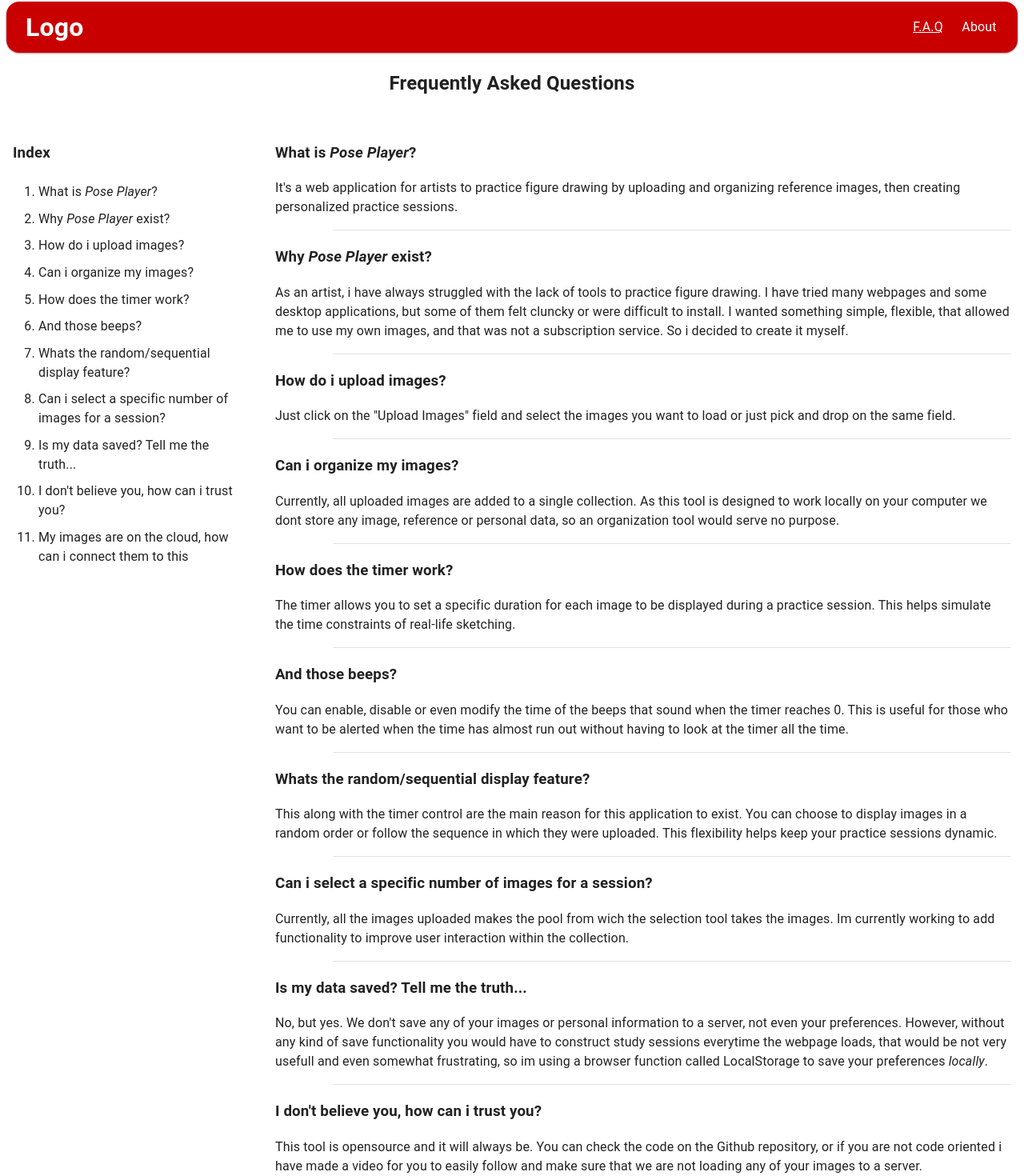
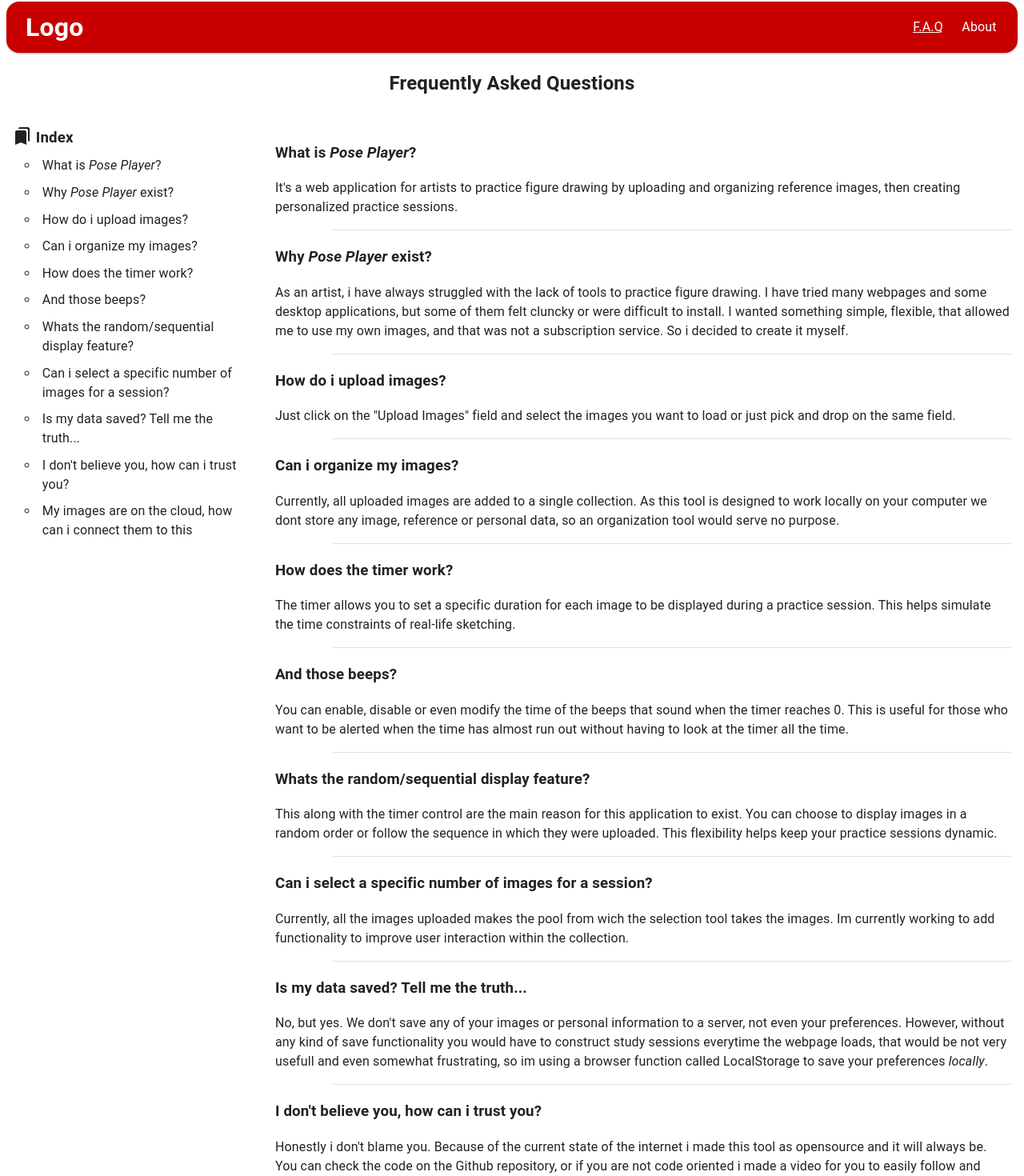
Before and after one commit to Andrefe91/project_poseSketch, a React (Vite) app: page /faq in a window 1280 px wide. Shown: the part 14-1484 px from the top of the page at 80% size. Built offline with nearby package versions, Linux system fonts and the light colour scheme.

Commit message:
Faq navigation update

```diff
--- a/src/Components/FAQ/Faq.jsx
+++ b/src/Components/FAQ/Faq.jsx
@@ -1,11 +1,12 @@
 //Modules
 import React from "react";
+import { HashLink } from "react-router-hash-link";
 //Components
 import StaticAppBar from "../StaticAppBar/StaticAppBar";
 import FootBar from "../FootBar/FootBar";
 import Divider from "@mui/material/Divider";
 //Icons
-import BookmarksIcon from '@mui/icons-material/Bookmarks';
+import BookmarksIcon from "@mui/icons-material/Bookmarks";
 //Css
 import "./faq.css";
 
@@ -18,37 +19,87 @@ function Faq() {
 
 			<div className="faqContent">
 				<div className="indexContainer">
+					<div className="indexHeader">
+						<BookmarksIcon />
 						<h3>Index</h3>
+					</div>
 					<ul className="index">
+						<HashLink smooth to="#what_is_pose_player">
 							<li>
 								What is <i>Pose Player</i>?
 							</li>
+						</HashLink>
+
+						<HashLink smooth to="#why_pose_player_exist">
 							<li>
 								Why <i>Pose Player</i> exist?
 							</li>
+						</HashLink>
+
+						<HashLink smooth to="#how_do_i_upload_images">
 							<li>How do i upload images?</li>
+						</HashLink>
+
+						<HashLink smooth to="#can_i_organize_my_images">
 							<li>Can i organize my images?</li>
+						</HashLink>
+
+						<HashLink smooth to="#how_does_the_timer_works">
 							<li>How does the timer work?</li>
+						</HashLink>
+
+						<HashLink smooth to="#and_those_beeps">
 							<li>And those beeps?</li>
+						</HashLink>
+
+						<HashLink
+							smooth
+							to="#whats_the_random_and_sequential_display_feature"
+						>
 							<li>Whats the random/sequential display feature?</li>
+						</HashLink>
+
+						<HashLink
+							smooth
+							to="#can_i_select_a_specific_number_of_images_for_a_session"
+						>
 							<li>Can i select a specific number of images for a session?</li>
+						</HashLink>
+
+						<HashLink smooth to="#is_my_data_saved">
 							<li>Is my data saved? Tell me the truth...</li>
+						</HashLink>
+
+						<HashLink smooth to="#i_dont_believe_you">
 							<li>I don&apos;t believe you, how can i trust you?</li>
+						</HashLink>
+
+						<HashLink smooth to="#my_images_are_on_the_cloud">
 							<li>
 								My images are on the cloud, how can i connect them to this
 								application?
 							</li>
+						</HashLink>
+
+						<HashLink smooth to="#can_i_use_this_on_my_phone">
 							<li>Can i use this on my phone?</li>
+						</HashLink>
+
+						<HashLink smooth to="#can_you_add_a_given_functionallity">
 							<li>
 								I would like for a given functionallity/option to exist in Pose
 								Player, can you add it?
 							</li>
+						</HashLink>
+
+						<HashLink smooth to="#i_have_more_questions">
 							<li>I have more questions...</li>
+						</HashLink>
 					</ul>
 				</div>
 
 				<div className="questions">
-					<div className="question">
+					<div className="question" id="what_is_pose_player">
 						<h3>
 							What is <i>Pose Player</i>?
 						</h3>
@@ -61,7 +112,7 @@ function Faq() {
 
 					<Divider aria-hidden="true" variant="inset" flexItem />
 
-					<div className="question">
+					<div className="question" id="why_pose_player_exist">
 						<h3>
 							Why <i>Pose Player</i> exist?
 						</h3>
@@ -78,7 +129,7 @@ function Faq() {
 
 					<Divider aria-hidden="true" variant="inset" flexItem />
 
-					<div className="question">
+					<div className="question" id="how_do_i_upload_images">
 						<h3>How do i upload images?</h3>
 						<p>
 							Just click on the &quot;Upload Images&quot; field and select the
@@ -88,7 +139,7 @@ function Faq() {
 
 					<Divider aria-hidden="true" variant="inset" flexItem />
 
-					<div className="question">
+					<div className="question" id="can_i_organize_my_images">
 						<h3>Can i organize my images?</h3>
 						<p>
 							Currently, all uploaded images are added to a single collection.
@@ -100,7 +151,7 @@ function Faq() {
 
 					<Divider aria-hidden="true" variant="inset" flexItem />
 
-					<div className="question">
+					<div className="question" id="how_does_the_timer_works">
 						<h3>How does the timer work?</h3>
 						<p>
 							The timer allows you to set a specific duration for each image to
@@ -111,7 +162,7 @@ function Faq() {
 
 					<Divider aria-hidden="true" variant="inset" flexItem />
 
-					<div className="question">
+					<div className="question" id="and_those_beeps">
 						<h3>And those beeps?</h3>
 						<p>
 							You can enable, disable or even modify the time of the beeps that
@@ -123,7 +174,10 @@ function Faq() {
 
 					<Divider aria-hidden="true" variant="inset" flexItem />
 
-					<div className="question">
+					<div
+						className="question"
+						id="whats_the_random_and_sequential_display_feature"
+					>
 						<h3>Whats the random/sequential display feature?</h3>
 						<p>
 							This along with the timer control are the main reason for this
@@ -135,7 +189,10 @@ function Faq() {
 
 					<Divider aria-hidden="true" variant="inset" flexItem />
 
-					<div className="question">
+					<div
+						className="question"
+						id="can_i_select_a_specific_number_of_images_for_a_session"
+					>
 						<h3>Can i select a specific number of images for a session?</h3>
 						<p>
 							Currently, all the images uploaded makes the pool from wich the
@@ -146,7 +203,7 @@ function Faq() {
 
 					<Divider aria-hidden="true" variant="inset" flexItem />
 
-					<div className="question">
+					<div className="question" id="is_my_data_saved">
 						<h3>Is my data saved? Tell me the truth...</h3>
 						<p>
 							No, but yes. We don&apos;t save any of your images or personal
@@ -161,19 +218,20 @@ function Faq() {
 
 					<Divider aria-hidden="true" variant="inset" flexItem />
 
-					<div className="question">
+					<div className="question" id="i_dont_believe_you">
 						<h3>I don&apos;t believe you, how can i trust you?</h3>
 						<p>
-							This tool is opensource and it will always be. You can check the
-							code on the Github repository, or if you are not code oriented i
-							have made a video for you to easily follow and make sure that we
-							are not loading any of your images to a server.
+							Honestly i don&apos;t blame you. Because of the current state of
+							the internet i made this tool as opensource and it will always be.
+							You can check the code on the Github repository, or if you are not
+							code oriented i made a video for you to easily follow and make
+							sure that we are not loading any of your images to a server.
 						</p>
 					</div>
 
 					<Divider aria-hidden="true" variant="inset" flexItem />
 
-					<div className="question">
+					<div className="question" id="my_images_are_on_the_cloud">
 						<h3>
 							My images are on the cloud, how can i connect them to this
 							application?
@@ -190,7 +248,7 @@ function Faq() {
 
 					<Divider aria-hidden="true" variant="inset" flexItem />
 
-					<div className="question">
+					<div className="question" id="can_i_use_this_on_my_phone">
 						<h3>Can i use this on my phone?</h3>
 						<p>
 							Yes, you can. The application is responsive and should work on any
@@ -200,7 +258,7 @@ function Faq() {
 
 					<Divider aria-hidden="true" variant="inset" flexItem />
 
-					<div className="question">
+					<div className="question" id="can_you_add_a_given_functionallity">
 						<h3>
 							I would like for a given functionallity/option to exist in Pose
 							Player, can you add it?
@@ -215,7 +273,7 @@ function Faq() {
 
 					<Divider aria-hidden="true" variant="inset" flexItem />
 
-					<div className="question">
+					<div className="question" id="i_have_more_questions">
 						<h3>I have more questions...</h3>
 						<p>
 							Please don&apos;t hesitate to ask. I will be glad to help you and
--- a/src/Components/FAQ/faq.css
+++ b/src/Components/FAQ/faq.css
@@ -13,20 +13,41 @@
 
 }
 
+.indexHeader {
+    display: flex;
+    align-content: center;
+}
+
+.indexHeader h3 {
+    margin: 0 0 0 0.3rem;
+}
+
 .index {
     padding-right: 1rem;
     padding-left: 2rem;
     padding-bottom: 1rem;
     height: 30rem;
+    overflow-y: scroll;
 
-    overflow-y: scroll;
+    margin-top: 0.3rem;
 }
 
-.index > li {
-    padding: 0.3rem 0 0.3rem 0;
+.index li {
+    padding: 0.3rem 0 0.3rem 0.3rem;
     cursor: pointer;
 
-    list-style-type: decimal;
+    list-style-type: circle;
+
+    &:hover {
+        background-color: #f0f0f0;
+        border-radius: 0.5rem;
+    }
+}
+
+.index > .selectedQuestion {
+    color: var(--main-color);
+    text-decoration: underline;
+    border-radius: 0.5rem;
 }
 
 .indexContainer:hover ~ .questions {
--- a/src/Components/FootBar/FootBar.jsx
+++ b/src/Components/FootBar/FootBar.jsx
@@ -12,7 +12,7 @@ function FootBar() {
 		<>
 			<footer className="footbar">
 				<div className="footbarText">
-					<p>Pose Player - 2024</p>
+					<p>Pose Player - 2025</p>
 				</div>
 
 				<div className="contact">
--- a/src/index.css
+++ b/src/index.css
@@ -35,3 +35,8 @@ p {
 	align-items: center;
 	margin: 1rem 0 0 0;
 }
+
+body {
+	--main-color: #c80000;
+	--secondary-color: #ffd700;
+}
```
Also changed, not shown: 1 other file (tests, documents, lock files or other folders). Lines whose indentation alone changed are shown as unchanged.
